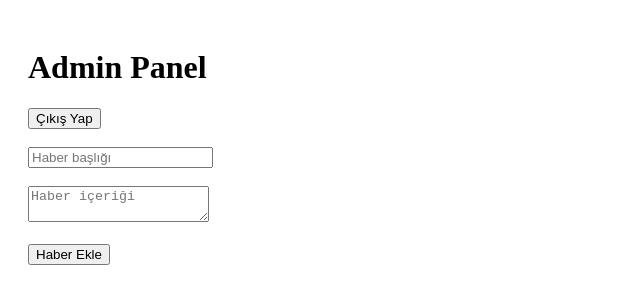
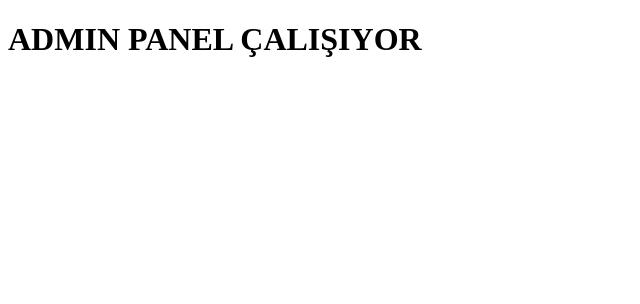
Before and after one commit to sametalagoz019-svg/sivasgundem58, a Next.js app: page /admin in a window 1280 px wide. Before the commit this address had no page. Shown: the top 304 px of the page, without its empty margins (0-640 px from the left). Built offline with nearby package versions, Linux system fonts and the light colour scheme.

Commit message:
Create page.js

```diff
--- /dev/null
+++ b/app/admin/page.js
@@ -0,0 +1,3 @@
+export default function Admin() {
+  return <h1>ADMIN PANEL ÇALIŞIYOR</h1>;
+}
```
